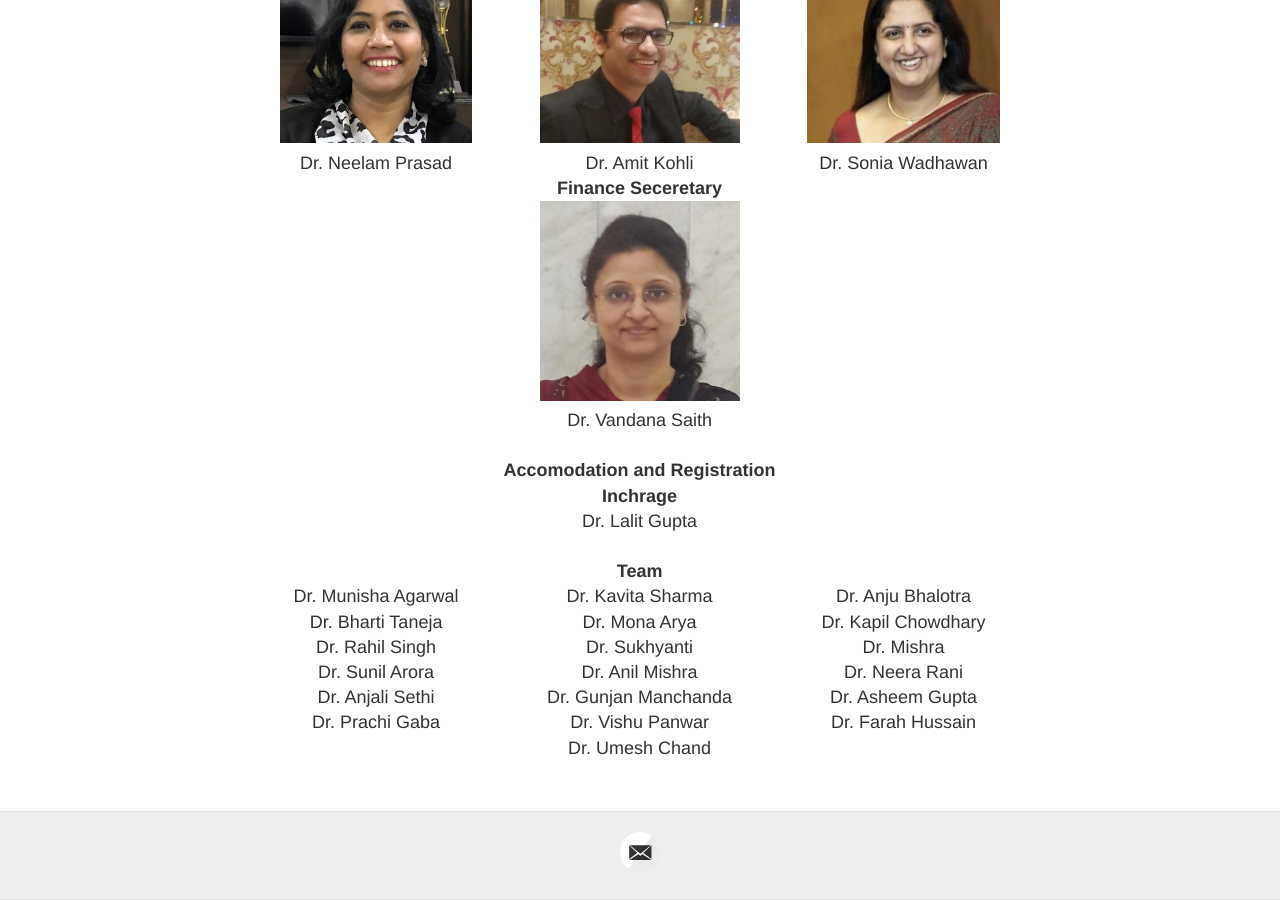
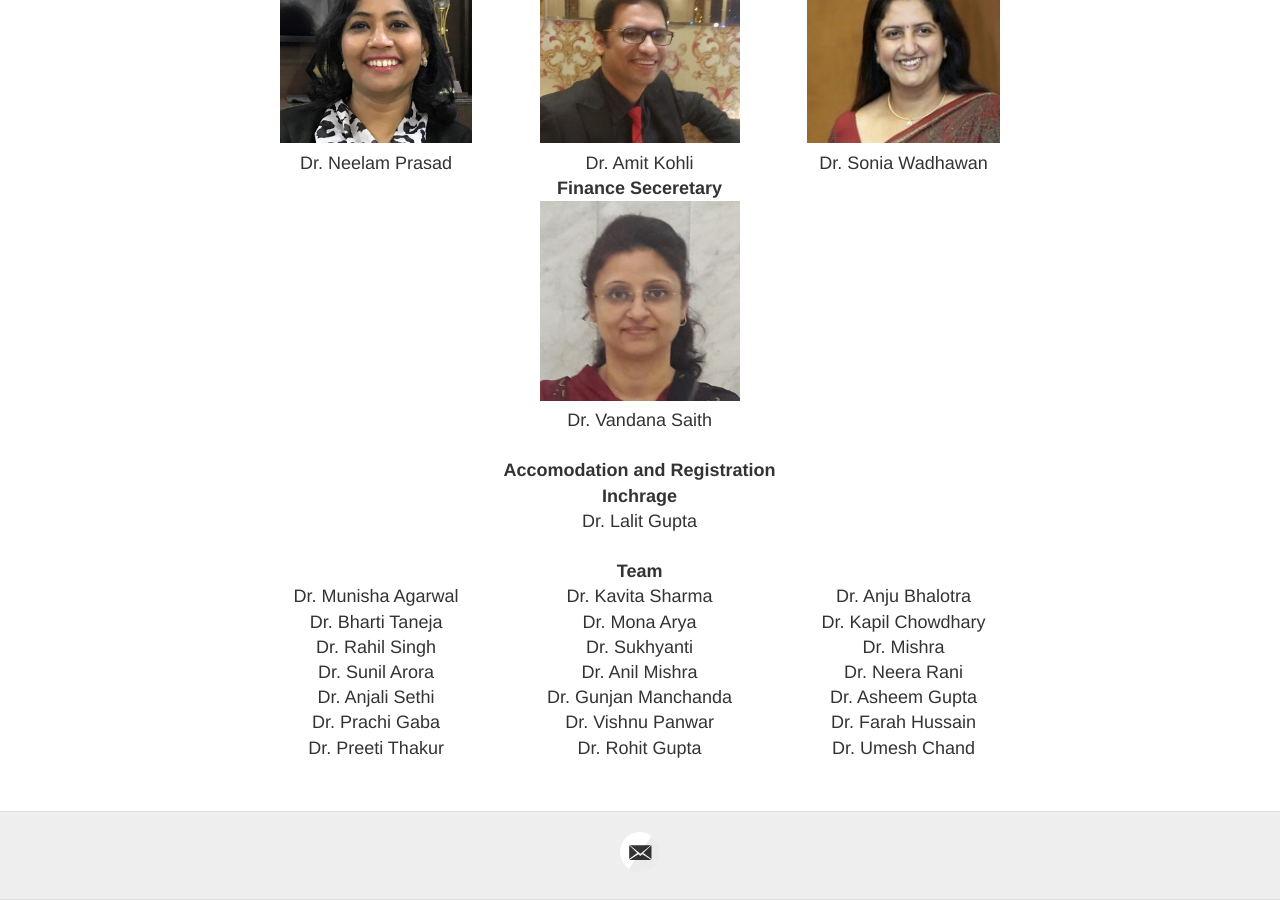
Before and after one commit to manofcomputer/manofcomputer.github.io, a Jekyll site: the page built from commitee.md, in a window 1280 px wide and 900 px high, scrolled down 665 px. Built offline with Jekyll 4.4.1, drawn with Linux system fonts in a browser that asks for light colours.

Commit message:
Added new names

```diff
--- a/commitee.md
+++ b/commitee.md
@@ -30,5 +30,5 @@ permalink: /commitee/
 | Dr. Rahil Singh| Dr. Sukhyanti |Dr. Mishra |
 | Dr. Sunil Arora| Dr. Anil Mishra| Dr. Neera Rani|
 | Dr. Anjali Sethi| Dr. Gunjan Manchanda| Dr. Asheem Gupta |
-| Dr. Prachi Gaba| Dr. Vishu Panwar| Dr. Farah Hussain|
-| |Dr. Umesh Chand | |
+| Dr. Prachi Gaba| Dr. Vishnu Panwar| Dr. Farah Hussain|
+|Dr. Preeti Thakur  |Dr. Rohit Gupta | Dr. Umesh Chand |
```
